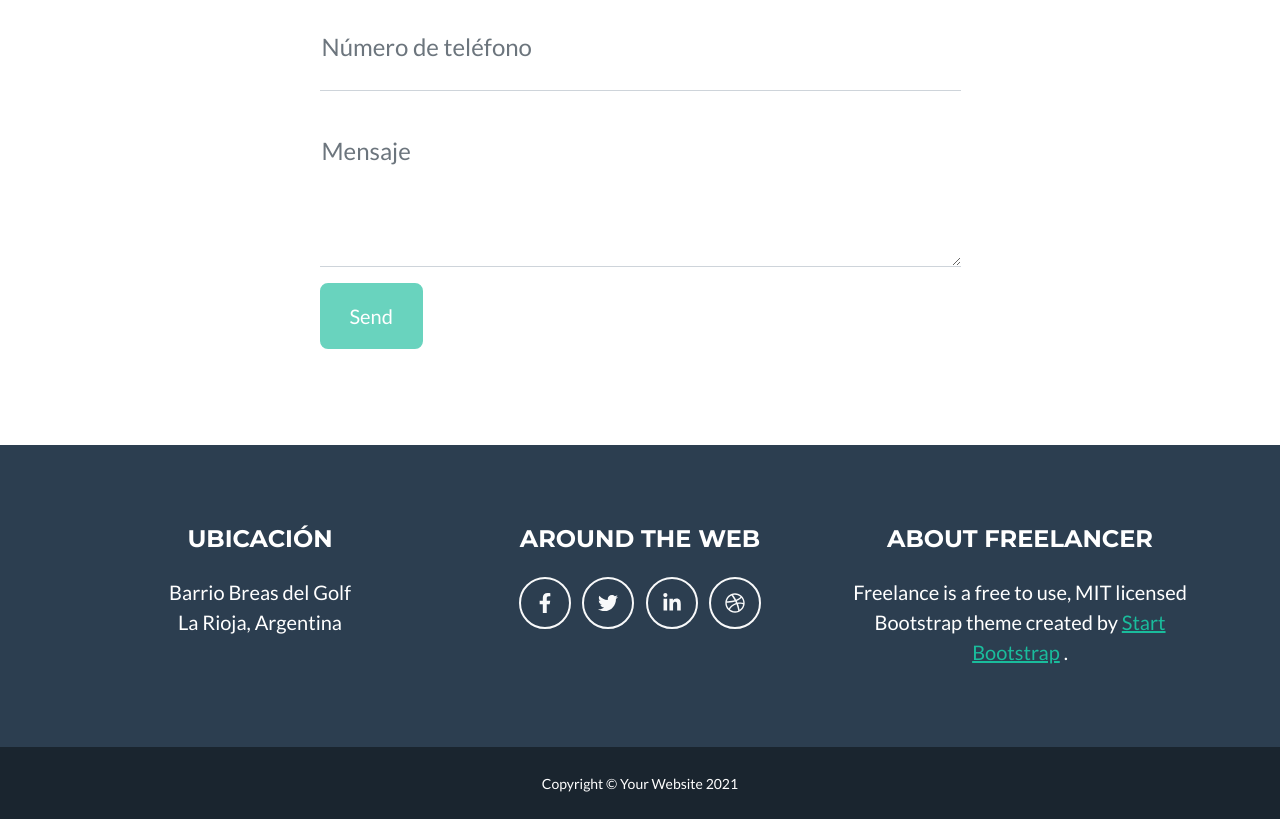
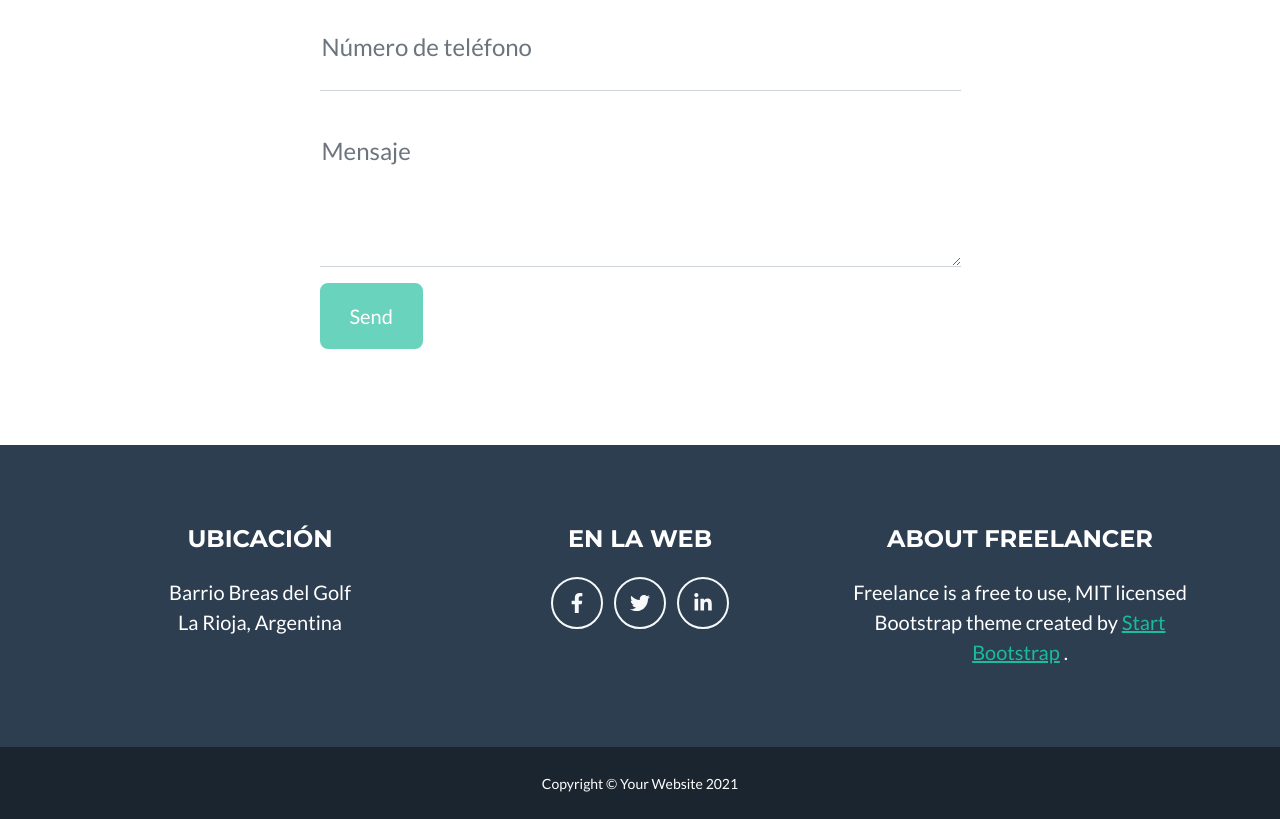
Before and after one commit to SantiagoSarasola/SantiagoSarasola.github.io, a plain HTML site: page index.html in a window 1280 px wide. Shown: the part 2320-3139 px from the top of the page. Drawn offline with nearby package versions, Linux system fonts and the light colour scheme.

Commit message:
Modificación de título h4 y links en botones, sobre la sección social icons en el footer

```diff
--- a/index.html
+++ b/index.html
@@ -196,11 +196,10 @@
                     </div>
                     <!-- Footer Social Icons-->
                     <div class="col-lg-4 mb-5 mb-lg-0">
-                        <h4 class="text-uppercase mb-4">Around the Web</h4>
-                        <a class="btn btn-outline-light btn-social mx-1" href="#!"><i class="fab fa-fw fa-facebook-f"></i></a>
-                        <a class="btn btn-outline-light btn-social mx-1" href="#!"><i class="fab fa-fw fa-twitter"></i></a>
-                        <a class="btn btn-outline-light btn-social mx-1" href="#!"><i class="fab fa-fw fa-linkedin-in"></i></a>
-                        <a class="btn btn-outline-light btn-social mx-1" href="#!"><i class="fab fa-fw fa-dribbble"></i></a>
+                        <h4 class="text-uppercase mb-4">En la Web</h4>
+                        <a class="btn btn-outline-light btn-social mx-1" href="https://www.facebook.com/zuck"><i class="fab fa-fw fa-facebook-f"></i></a>
+                        <a class="btn btn-outline-light btn-social mx-1" href="https://twitter.com/jack?ref_src=twsrc%5Egoogle%7Ctwcamp%5Eserp%7Ctwgr%5Eauthor"><i class="fab fa-fw fa-twitter"></i></a>
+                        <a class="btn btn-outline-light btn-social mx-1" href="https://www.linkedin.com/in/marcosgalperin?originalSubdomain=ar"><i class="fab fa-fw fa-linkedin-in"></i></a>
                     </div>
                     <!-- Footer About Text-->
                     <div class="col-lg-4">
```
